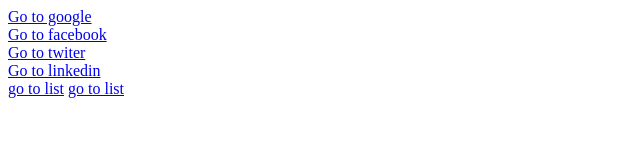
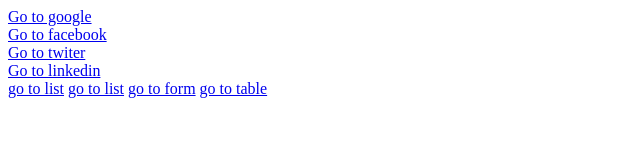
Before and after one commit to robingurjar/files_html, a plain HTML site: page index.html in a window 1280 px wide. Shown: the whole page, without its empty margins (0-640 px from the left). Drawn offline with Linux system fonts and the light colour scheme.

Commit message:
rename file

```diff
--- a/links.html
+++ b/index.html
@@ -14,6 +14,8 @@
     <a href="https://linkedin.com" target="_blank">Go to linkedin</a> <br>
     <a href="list.html" target="_blank">go to list</a>
     <a href="list.html" target="_blank">go to list</a>
+    <a href="form.html">go to form</a>
+    <a href="table.html">go to table</a>
 
     <img src="" alt="">
 
```
